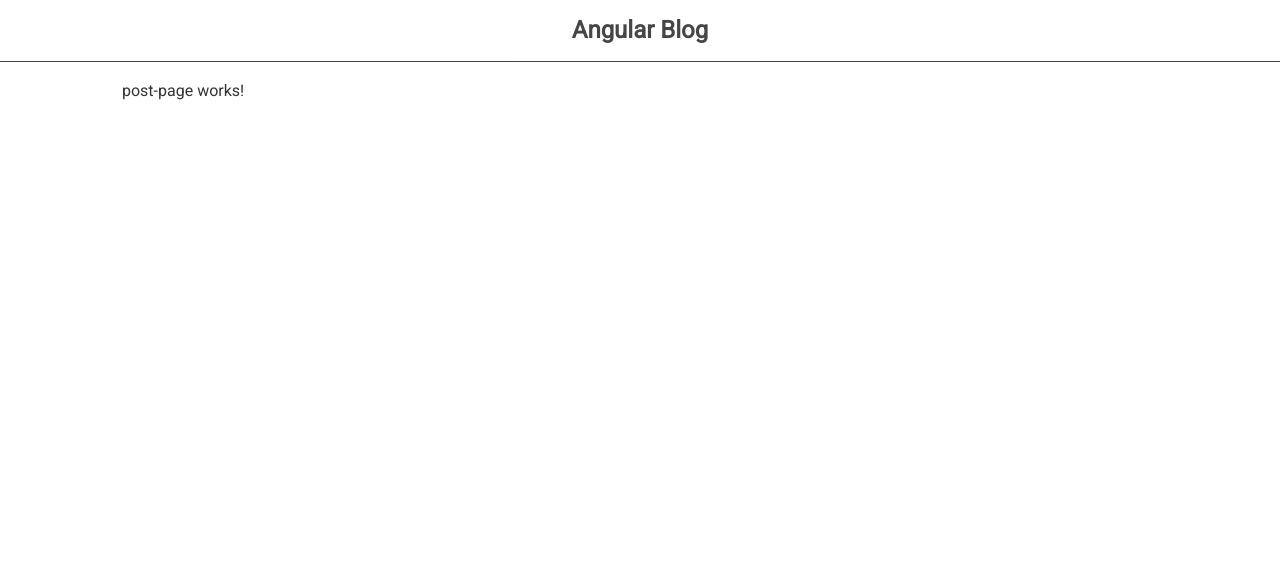
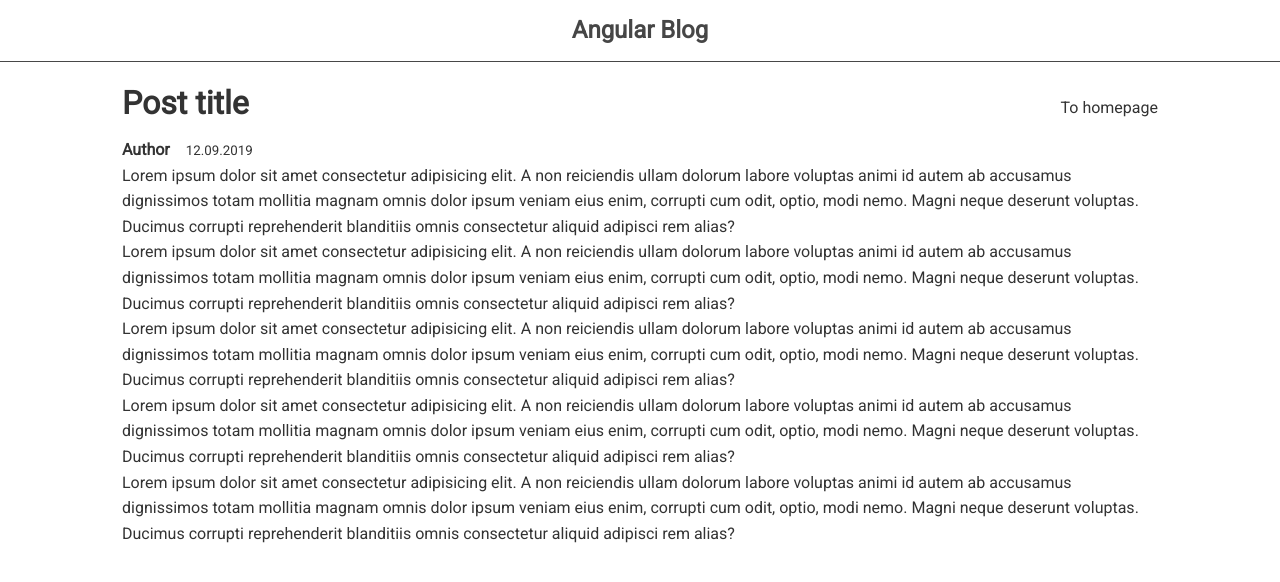
Before and after one commit to Eugene-94/blog, an Angular app: page /post/1 in a window 1280 px wide. Shown: the top 582 px of the page. Built offline with nearby package versions, Linux system fonts and the light colour scheme.

Commit message:
post page

```diff
--- a/src/app/post-page/post-page.component.html
+++ b/src/app/post-page/post-page.component.html
@@ -1 +1,18 @@
-<p>post-page works!</p>
+<div class="post">
+    <div class="header">
+        <h1>Post title</h1>
+
+        <button routerLink="/" class="btn btn-link">To homepage</button>
+    </div>
+    <div class="info">
+        <strong>Author</strong>
+        <small>12.09.2019</small>
+    </div>
+    <div>
+        <p>Lorem ipsum dolor sit amet consectetur adipisicing elit. A non reiciendis ullam dolorum labore voluptas animi id autem ab accusamus dignissimos totam mollitia magnam omnis dolor ipsum veniam eius enim, corrupti cum odit, optio, modi nemo. Magni neque deserunt voluptas. Ducimus corrupti reprehenderit blanditiis omnis consectetur aliquid adipisci rem alias?</p>
+        <p>Lorem ipsum dolor sit amet consectetur adipisicing elit. A non reiciendis ullam dolorum labore voluptas animi id autem ab accusamus dignissimos totam mollitia magnam omnis dolor ipsum veniam eius enim, corrupti cum odit, optio, modi nemo. Magni neque deserunt voluptas. Ducimus corrupti reprehenderit blanditiis omnis consectetur aliquid adipisci rem alias?</p>
+        <p>Lorem ipsum dolor sit amet consectetur adipisicing elit. A non reiciendis ullam dolorum labore voluptas animi id autem ab accusamus dignissimos totam mollitia magnam omnis dolor ipsum veniam eius enim, corrupti cum odit, optio, modi nemo. Magni neque deserunt voluptas. Ducimus corrupti reprehenderit blanditiis omnis consectetur aliquid adipisci rem alias?</p>
+        <p>Lorem ipsum dolor sit amet consectetur adipisicing elit. A non reiciendis ullam dolorum labore voluptas animi id autem ab accusamus dignissimos totam mollitia magnam omnis dolor ipsum veniam eius enim, corrupti cum odit, optio, modi nemo. Magni neque deserunt voluptas. Ducimus corrupti reprehenderit blanditiis omnis consectetur aliquid adipisci rem alias?</p>
+        <p>Lorem ipsum dolor sit amet consectetur adipisicing elit. A non reiciendis ullam dolorum labore voluptas animi id autem ab accusamus dignissimos totam mollitia magnam omnis dolor ipsum veniam eius enim, corrupti cum odit, optio, modi nemo. Magni neque deserunt voluptas. Ducimus corrupti reprehenderit blanditiis omnis consectetur aliquid adipisci rem alias?</p>
+    </div>
+</div>
--- a/src/app/post-page/post-page.component.scss
+++ b/src/app/post-page/post-page.component.scss
@@ -0,0 +1,17 @@
+.post {
+    .header {
+        display: flex;
+        justify-content: space-between;
+        align-items: center;
+    }
+
+    h1 {
+        margin-bottom: 0.5rem;
+    }
+
+    .info {
+        strong {
+            margin-right: 1rem;
+        }
+    }
+}
```
